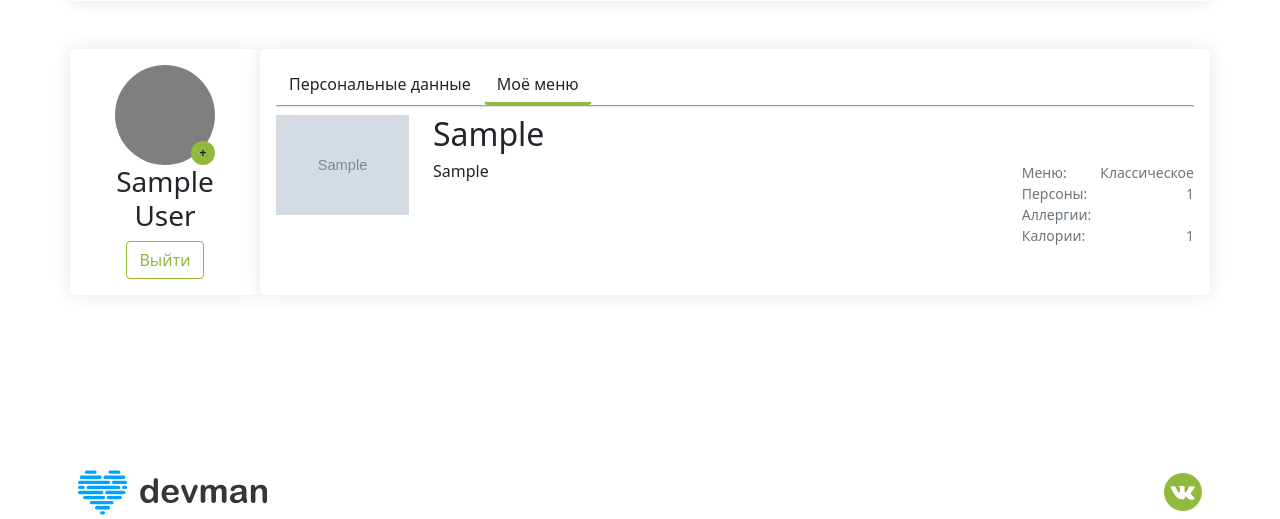
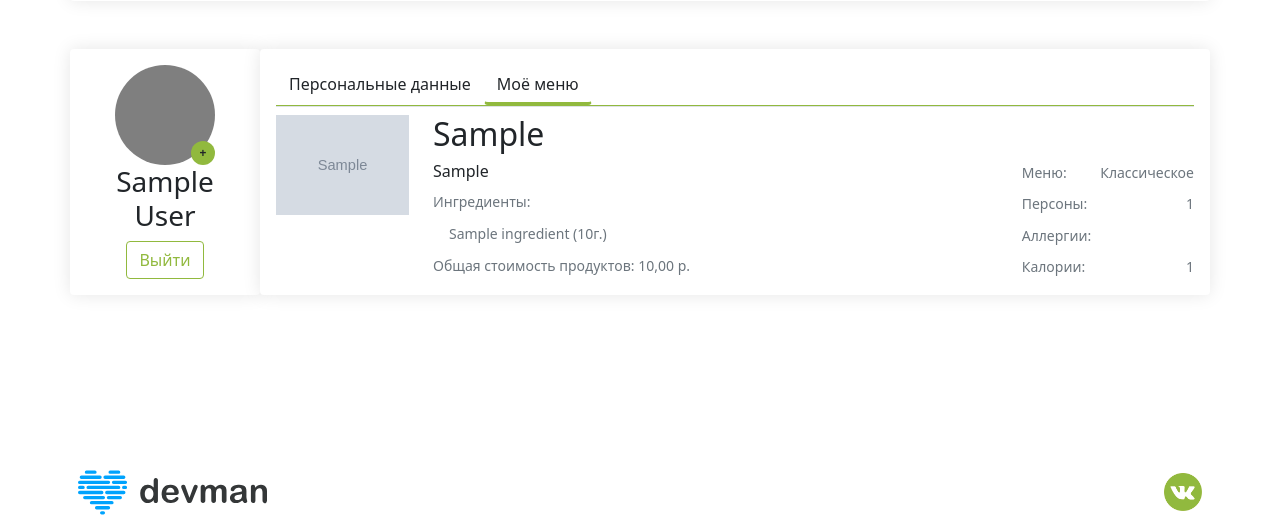
Before and after one commit to juneshone/dvmn-FoodPlan, a Django app: page /client/account/ in a window 1280 px wide, after a click on "Моё меню". Shown: the part 194-713 px from the top of the page. Run offline with Django 4.2, Linux system fonts and the light colour scheme; a user stored in the database is signed in; tables that the repository leaves empty hold one stand-in row (values such as "Sample post"); grey boxes marked "Sample" are stand-in pictures; parts of the project's set-up code (start-up, migrations or seed data) failed here and were passed over.

Commit message:
Add display of recipe ingredients in account

```diff
--- a/client/views.py
+++ b/client/views.py
@@ -9,7 +9,7 @@ from django.views.generic import TemplateView
 
 from .forms import *
 from orders.models import Order
-from recipe.models import Recipe
+from recipe.models import Recipe, RecipeIngredient
 
 class SignUp(TemplateView):
     """ Регистрация пользователя """
@@ -123,9 +123,9 @@ class AccountView(LoginRequiredMixin, TemplateView):
 
         calories = sum([recipe_ingredient.calorie for recipe_ingredient in recipe.ingredients.all()])
         recipe.calories = calories
-
         context['order'] = order
         context['recipe'] = recipe
+        context['recipe_ingredients'] = RecipeIngredient.objects.filter(recipe=recipe).select_related('ingredient')
         return context
 
     def post(self, request):
--- a/templates/lk.html
+++ b/templates/lk.html
@@ -128,6 +128,13 @@
                                                     </div>
                                                     <div class="col-md-12 col-lg-9">
                                                             <h6>{{ recipe.instruction }}</h6>
+                                                            <small class="link-secondary">Ингредиенты:</small>
+                                                        <ul class="list-group list-group-flush">
+                                                            {% for ingredient in recipe_ingredients %}
+                                                                <li class="list-group-item disabled"><small>{{ ingredient.ingredient.title}} ({{ ingredient.quantity}}г.)</small></li>
+                                                            {% endfor %}
+                                                        </ul>
+                                                        <small class="link-secondary">Общая стоимость продуктов: {{ recipe.price }} р.</small>
                                                     </div>
                                                 <div class="col-md-12 col-lg-3 text-muted d-flex flex-column justify-content-between">
                                                     <div class="d-flex flex-row justify-content-between">
```
